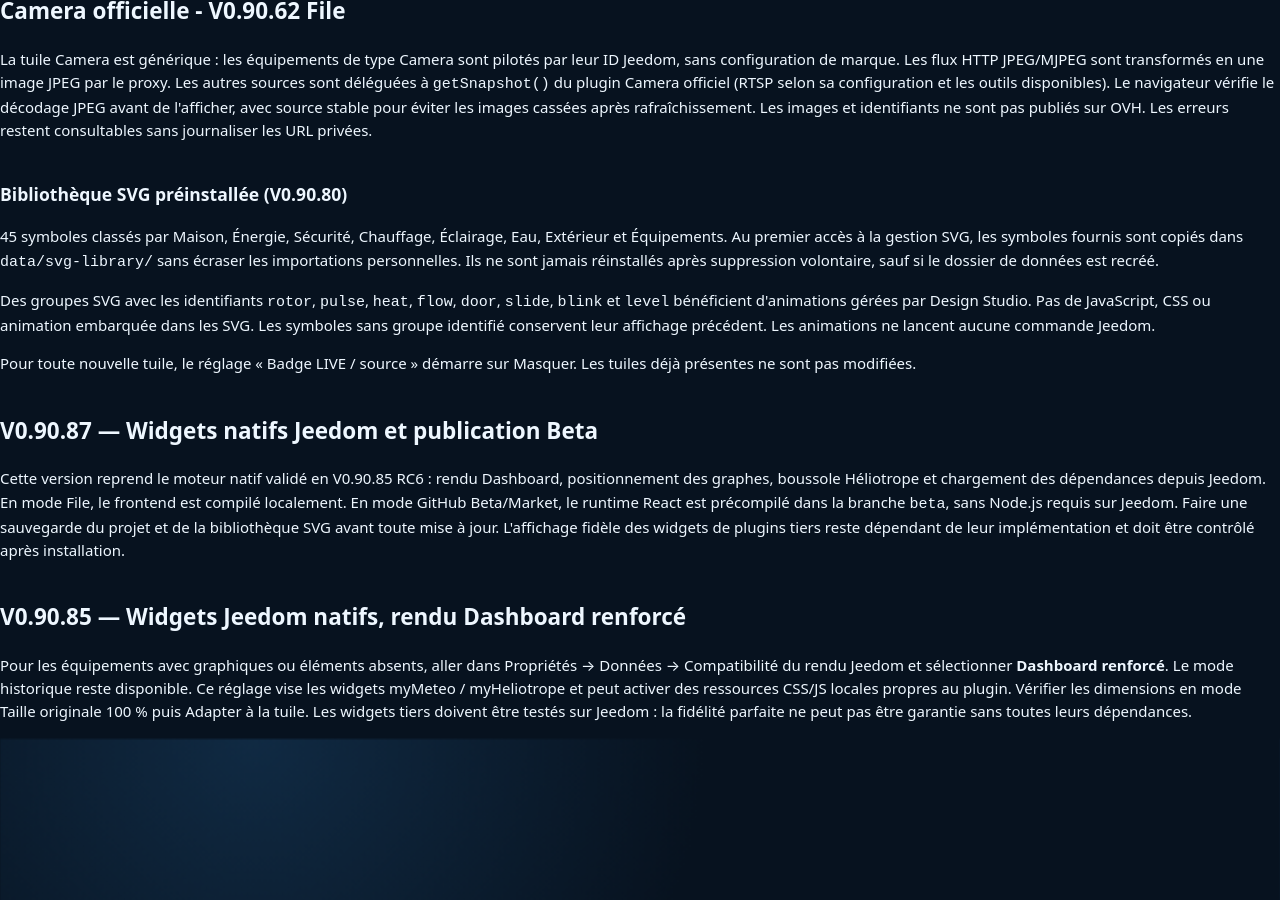
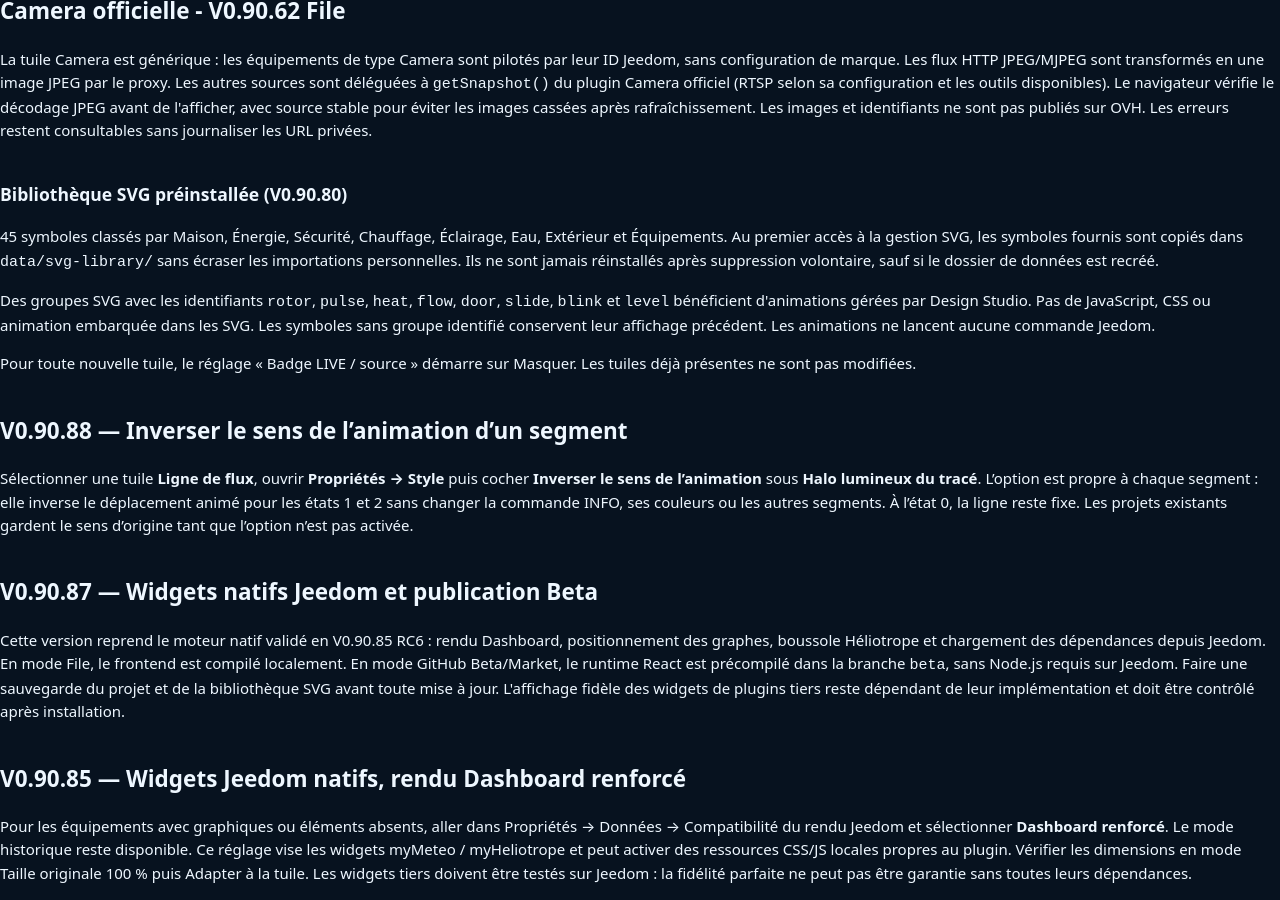
Before and after one commit to fcafca60-HA/DesignStudio-Docs, a Jekyll site: the page fr_FR/help.html, which Jekyll copies as it is, in a window 1280 px wide and 900 px high, scrolled down 27464 px. Built offline with Jekyll 4.4.1, drawn with Linux system fonts in a browser that asks for light colours; some of the changed text lies outside the part shown.

Commit message:
v0.90.88 RC1

```diff
--- a/fr_FR/help.html
+++ b/fr_FR/help.html
@@ -29,11 +29,11 @@ mark{background:#785b00;color:#fff2a8;padding:0 2px;border-radius:3px}
 
 
 
-<div style="padding:12px 16px;background:#102c40;color:#e3f4ff;border-bottom:1px solid #32749a">Documentation actuelle : Beta V0.90.87 · version File V0.90.87 · Jeedom Core 4.5+ · Debian 11, 12 et 13 selon les environnements testés · <a href="https://fcafca60-ha.github.io/DesignStudio-Docs/fr_FR/quickstart.html">QuickStart</a> · <a href="https://fcafca60-ha.github.io/DesignStudio-Docs/fr_FR/animations.html">Animations</a> · <a href="https://fcafca60-ha.github.io/DesignStudio-Docs/fr_FR/changelog.html">Changelog</a></div>
-<section style="margin:1em 0;padding:1em;border:1px solid #99b4c7;border-radius:8px"><h2>Documentation publique Beta V0.90.87</h2><p>La distribution GitHub/Market est pr&eacute;compil&eacute;e (pas de compilation locale). Consultez <a href="https://fcafca60-ha.github.io/DesignStudio-Docs/fr_FR/">le guide utilisateur</a>, <a href="https://fcafca60-ha.github.io/DesignStudio-Docs/fr_FR/quickstart.html">le QuickStart</a>, <a href="https://fcafca60-ha.github.io/DesignStudio-Docs/fr_FR/tutoriels.html">les tutoriels</a> et <a href="https://fcafca60-ha.github.io/DesignStudio-Docs/fr_FR/changelog.html">le changelog</a>. Animations &eacute;v&eacute;nementielles : pilotage par commande INFO Jeedom avec pr&eacute;visualisation manuelle sans commande.</p></section>
+<div style="padding:12px 16px;background:#102c40;color:#e3f4ff;border-bottom:1px solid #32749a">Documentation actuelle : Beta V0.90.88 · version File V0.90.87 · Jeedom Core 4.5+ · Debian 11, 12 et 13 selon les environnements testés · <a href="https://fcafca60-ha.github.io/DesignStudio-Docs/fr_FR/quickstart.html">QuickStart</a> · <a href="https://fcafca60-ha.github.io/DesignStudio-Docs/fr_FR/animations.html">Animations</a> · <a href="https://fcafca60-ha.github.io/DesignStudio-Docs/fr_FR/changelog.html">Changelog</a></div>
+<section style="margin:1em 0;padding:1em;border:1px solid #99b4c7;border-radius:8px"><h2>Documentation publique Beta V0.90.88</h2><p>La distribution GitHub/Market est pr&eacute;compil&eacute;e (pas de compilation locale). Consultez <a href="https://fcafca60-ha.github.io/DesignStudio-Docs/fr_FR/">le guide utilisateur</a>, <a href="https://fcafca60-ha.github.io/DesignStudio-Docs/fr_FR/quickstart.html">le QuickStart</a>, <a href="https://fcafca60-ha.github.io/DesignStudio-Docs/fr_FR/tutoriels.html">les tutoriels</a> et <a href="https://fcafca60-ha.github.io/DesignStudio-Docs/fr_FR/changelog.html">le changelog</a>. Animations &eacute;v&eacute;nementielles : pilotage par commande INFO Jeedom avec pr&eacute;visualisation manuelle sans commande.</p></section>
 <div class="app">
 <aside class="side">
-  <div class="brand"><div class="logo">J</div><div><b>Jeedom Design Studio</b><small>Aide · 0.90.87-beta</small></div></div>
+  <div class="brand"><div class="logo">J</div><div><b>Jeedom Design Studio</b><small>Aide · 0.90.88-beta</small></div></div>
   <input id="search" class="search" type="search" placeholder="Rechercher une tuile, une fonction…" autocomplete="off">
   <div class="nav-title">Démarrer</div>
   <nav class="nav">
@@ -46,7 +46,7 @@ mark{background:#785b00;color:#fff2a8;padding:0 2px;border-radius:3px}
 </aside>
 <main>
 <section class="hero" id="haut">
-  <div class="hero-top"><div><h1>Aide Jeedom Design Studio</h1><p>Une aide locale, rapide et consultable sans quitter Jeedom. Utilisez la recherche à gauche pour retrouver immédiatement une tuile, une donnée ou une fonction.</p></div><span class="badge">📦 Version 0.90.87-beta</span></div>
+  <div class="hero-top"><div><h1>Aide Jeedom Design Studio</h1><p>Une aide locale, rapide et consultable sans quitter Jeedom. Utilisez la recherche à gauche pour retrouver immédiatement une tuile, une donnée ou une fonction.</p></div><span class="badge">📦 Version 0.90.88-beta</span></div>
   <div class="quick"><a href="#donnees"><b>🔗 Affecter les commandes</b><small>Programmer toutes les données d’une tuile d’un seul coup.</small></a><a href="#historique"><b>🕘 Voir un historique</b><small>Cliquer sur une valeur ou utiliser l’accès historique de la tuile.</small></a><a href="#catalogue"><b>🧩 Comprendre une tuile</b><small>Fonctions et principales données disponibles.</small></a><a href="#booleens"><b>◐ Inverser un contact</b><small>Corriger facilement un état binaire inversé.</small></a></div>
 </section>
 
@@ -66,7 +66,7 @@ mark{background:#785b00;color:#fff2a8;padding:0 2px;border-radius:3px}
 <p>Symboles vectoriels SVG inclus : fenêtre, porte, ampoule, prise, radiateur, ventilateur, thermomètre, goutte et sécurité. Choisissez l'intensité du halo (aucun à fort), une animation facultative (pulsation ou onde) et les couleurs actif/inactif. La réduction des animations du système est respectée.</p>
 <p><strong>Sécurité :</strong> cette première version affiche uniquement les données INFO déjà liées dans Jeedom. Elle ne crée aucune commande ACTION, ne modifie pas les identifiants Jeedom, les positions ou les projets existants. Les fonctions de commande de l'ancien rendu restent disponibles en revenant sur « Classique ». Aucune migration automatique n'est effectuée. Testez sur une copie d'une page avant diffusion.</p></section>
 <section id="quickstart-install"><div class="section-title"><span>📘</span><h2>QuickStart — Installer et importer le Dashboard Jeedom</h2></div>
-<p class="intro">Pour démarrer sans créer les tuiles une à une, utilisez l'assistant d'import complet. Ce guide décrit l’installation de Design Studio <b>V0.90.87-beta</b>, en mode File ou depuis le Market. Le ZIP précompilé généré par GitHub Actions peut être installé directement via File, sans compilation locale.</p>
+<p class="intro">Pour démarrer sans créer les tuiles une à une, utilisez l'assistant d'import complet. Ce guide décrit l’installation de Design Studio <b>V0.90.88-beta</b>, en mode File ou depuis le Market. Le ZIP précompilé généré par GitHub Actions peut être installé directement via File, sans compilation locale.</p>
 <div class="grid">
 <div class="card"><h3>1. Installer depuis un fichier ZIP</h3><p>Pour tester le ZIP GitHub précompilé, dans Jeedom ouvrez <b>Plugins → Gestion des plugins → Ajouter un plugin</b>. Sélectionnez <b>Type de source : Fichier</b>, indiquez l'ID logique <code>designstudio</code>, puis <b>Envoyer un plugin</b> et choisissez l'archive ZIP complète. Cliquez sur <b>Sauvegarder</b>. L'avertissement sur les plugins hors Market est un message standard de Jeedom.</p></div>
 <div class="card"><h3>2. Activer et configurer</h3><p>Ouvrez <b>Plugins → Gestion des plugins → Jeedom Design Studio</b>, activez le plugin, puis contrôlez son état. Le plugin est prévu sans démon ni dépendances système obligatoires. Pour une archive File contenant les sources et si le frontend n'est pas déjà compilé, exécutez le script <code>build_frontend.sh</code> depuis le répertoire du plugin.</p></div>
@@ -213,7 +213,7 @@ mark{background:#785b00;color:#fff2a8;padding:0 2px;border-radius:3px}
 <section id="smartphone-height-0912"><h2>📱 Smartphone — hauteur dynamique 0.90.12-beta</h2><p>À 100 %, certaines tuiles riches pouvaient dépasser la hauteur fixe attribuée par la grille mobile et paraître tronquées ou masquées. Design Studio mesure désormais leur contenu réel après affichage et agrandit automatiquement la cellule mobile si nécessaire. Les deux tuiles partageant une même ligne restent alignées et le canevas est prolongé jusqu’au dernier widget. Cette correction ne modifie jamais les coordonnées ni les dimensions Desktop.</p></section>
 <section id="market-beta"><h2>🧪 Ancienne note de compatibilité File (historique)</h2><p>La version File 0.90.14-beta cible <b>Jeedom Core 4.5 minimum</b> sous <b>Debian 11 ou Debian 12</b>. Aucun démon ni dépendance système supplémentaire n’est installé par Design Studio. Node.js/npm sont utilisés uniquement pour reconstruire localement le frontend avec <code>build_frontend.sh</code>. La préparation GitHub/Market est temporairement mise de côté.</p></section>
 <section id="generic-value-0914"><h2>🔢 Valeur générique — V0.90.14 File</h2><p>Ajoutez la tuile <b>Valeur générique</b> depuis Affichage. Associez une commande INFO Jeedom dans Données. Les formats Mini et Micro affichent uniquement la valeur et son unité avec une typographie agrandie, sans icône, titre, jauge ni légende. La couleur se règle dans Style et les décimales dans Données. Cliquez sur la valeur pour voir son historique si la commande est historisée.</p><p>Sur mobile, le recalcul de grille ne compacte plus les tuiles en continu lors des mises à jour LIVE. Il conserve des lignes stables afin d’éviter le clignotement Linky.</p></section>
-<footer>Jeedom Design Studio · aide locale embarquée · version 0.90.87-beta · aucun contenu externe requis.</footer>
+<footer>Jeedom Design Studio · aide locale embarquée · version 0.90.88-beta · aucun contenu externe requis.</footer>
 
 <section id="smartphone">
   <h2>📱 Mode smartphone</h2>
@@ -370,5 +370,6 @@ document.addEventListener('keydown',e=>{if(e.key==='/'&&!/input|textarea/i.test(
 <!-- V0.90.80: catalogue SVG fourni et animations des groupes autorises -->
 <section><h3>Bibliothèque SVG préinstallée (V0.90.80)</h3><p>45 symboles classés par Maison, Énergie, Sécurité, Chauffage, Éclairage, Eau, Extérieur et Équipements. Au premier accès à la gestion SVG, les symboles fournis sont copiés dans <code>data/svg-library/</code> sans écraser les importations personnelles. Ils ne sont jamais réinstallés après suppression volontaire, sauf si le dossier de données est recréé.</p><p>Des groupes SVG avec les identifiants <code>rotor</code>, <code>pulse</code>, <code>heat</code>, <code>flow</code>, <code>door</code>, <code>slide</code>, <code>blink</code> et <code>level</code> bénéficient d'animations gérées par Design Studio. Pas de JavaScript, CSS ou animation embarquée dans les SVG. Les symboles sans groupe identifié conservent leur affichage précédent. Les animations ne lancent aucune commande Jeedom.</p><p>Pour toute nouvelle tuile, le réglage « Badge LIVE / source » démarre sur Masquer. Les tuiles déjà présentes ne sont pas modifiées.</p></section>
 
+<section id="flow088"><h2>V0.90.88 — Inverser le sens de l’animation d’un segment</h2><p>Sélectionner une tuile <b>Ligne de flux</b>, ouvrir <b>Propriétés → Style</b> puis cocher <b>Inverser le sens de l’animation</b> sous <b>Halo lumineux du tracé</b>. L’option est propre à chaque segment : elle inverse le déplacement animé pour les états 1 et 2 sans changer la commande INFO, ses couleurs ou les autres segments. À l’état 0, la ligne reste fixe. Les projets existants gardent le sens d’origine tant que l’option n’est pas activée.</p></section>
 <section id="native087"><h2>V0.90.87 — Widgets natifs Jeedom et publication Beta</h2><p>Cette version reprend le moteur natif validé en V0.90.85 RC6 : rendu Dashboard, positionnement des graphes, boussole Héliotrope et chargement des dépendances depuis Jeedom. En mode File, le frontend est compilé localement. En mode GitHub Beta/Market, le runtime React est précompilé dans la branche <code>beta</code>, sans Node.js requis sur Jeedom. Faire une sauvegarde du projet et de la bibliothèque SVG avant toute mise à jour. L'affichage fidèle des widgets de plugins tiers reste dépendant de leur implémentation et doit être contrôlé après installation.</p></section>
 <section id="native085"><h2>V0.90.85 — Widgets Jeedom natifs, rendu Dashboard renforcé</h2><p>Pour les équipements avec graphiques ou éléments absents, aller dans Propriétés → Données → Compatibilité du rendu Jeedom et sélectionner <b>Dashboard renforcé</b>. Le mode historique reste disponible. Ce réglage vise les widgets myMeteo / myHeliotrope et peut activer des ressources CSS/JS locales propres au plugin. Vérifier les dimensions en mode Taille originale 100 % puis Adapter à la tuile. Les widgets tiers doivent être testés sur Jeedom : la fidélité parfaite ne peut pas être garantie sans toutes leurs dépendances.</p></section>
```
Also changed, not shown: fr_FR/changelog-light.md (added, +59 -0 lines), fr_FR/changelog.md (+9 -0 lines), README_CHANGELOG_LIGHT.txt (added).
